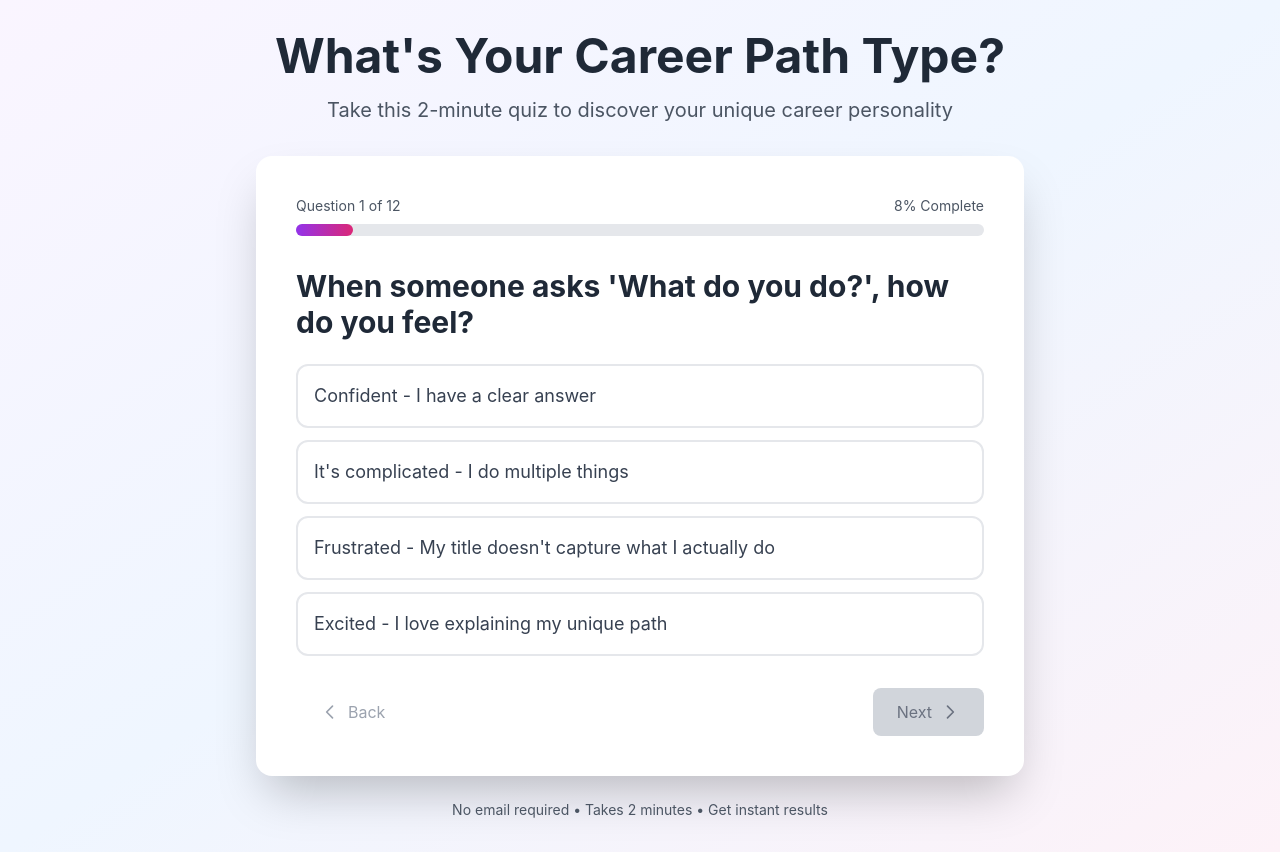
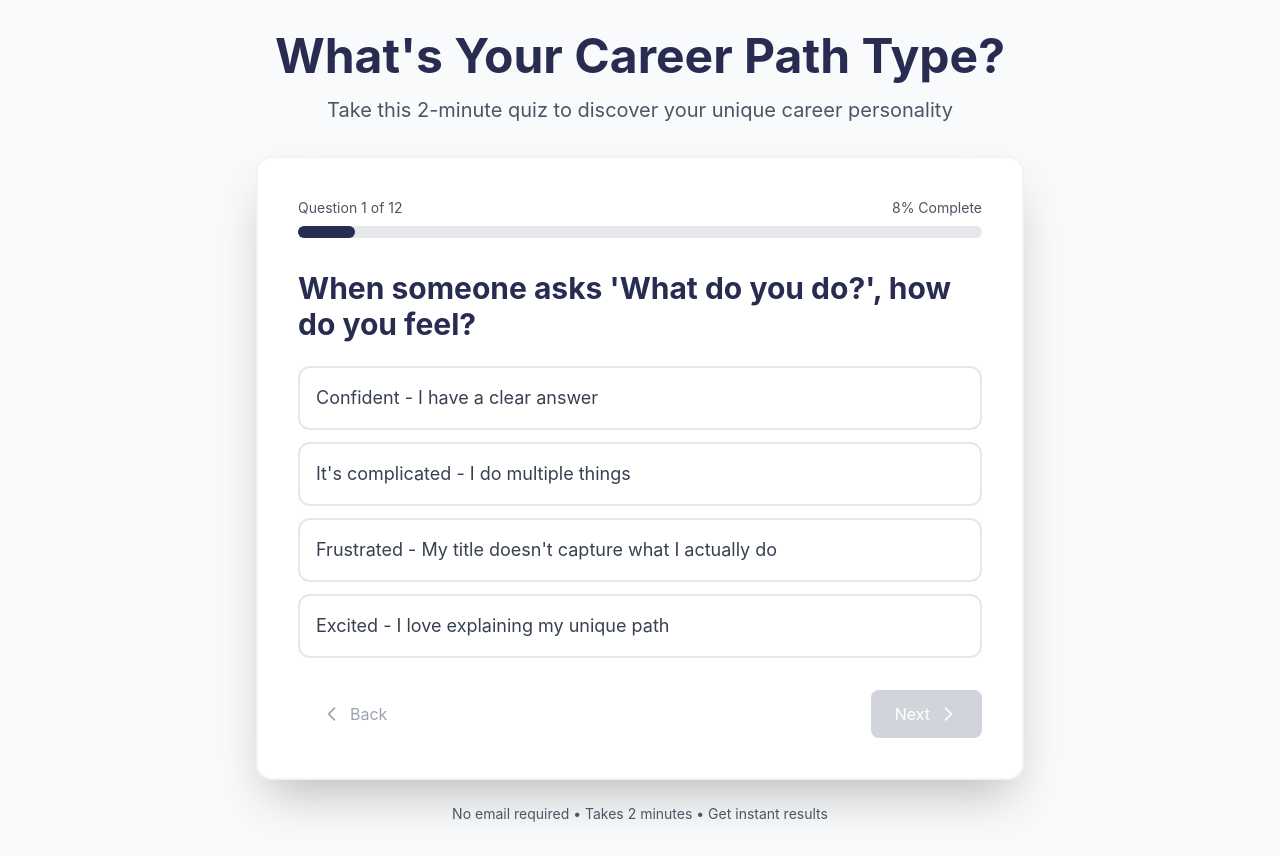
Before and after one commit to ChinenyeOguadinma/NonLinear-Career-Quiz, a Next.js app: page / in a window 1280 px wide. Built offline with nearby package versions, Linux system fonts and the light colour scheme.

Commit message:
Refactor styles and add pre-order link functionality

```diff
--- a/app/page.js
+++ b/app/page.js
@@ -25,6 +25,9 @@ export default function CareerPathQuiz() {
   const [answers, setAnswers] = useState({});
   const [showResults, setShowResults] = useState(false);
   const [email, setEmail] = useState('');
+
+  // Replace this with your actual pre-order URL
+  const preOrderLink = "http://bit.ly/nonlinearcareer";
 
   const questions = [
     {
@@ -214,6 +217,10 @@ export default function CareerPathQuiz() {
     setShowResults(resultType);
   };
 
+  const handlePreOrder = () => {
+    window.open(preOrderLink, '_blank');
+  };
+
   const progress = ((currentQuestion + 1) / questions.length) * 100;
 
   if (showResults) {
@@ -221,13 +228,13 @@ export default function CareerPathQuiz() {
     const totalScore = Object.values(answers).reduce((sum, answer) => sum + answer.weight, 0);
 
     return (
-      <div className="min-h-screen bg-gradient-to-br from-purple-50 via-blue-50 to-pink-50 p-4 md:p-8">
+      <div className="min-h-screen bg-gray-50 p-4 md:p-8">
         <div className="max-w-3xl mx-auto">
-          <div className="bg-white rounded-2xl shadow-2xl p-8 md:p-12">
+          <div className="bg-white rounded-2xl shadow-2xl p-8 md:p-12 border-2 border-gray-100">
             <div className="text-center mb-8">
-              <Sparkles className="w-16 h-16 mx-auto text-purple-600 mb-4" />
+              <Sparkles className="w-16 h-16 mx-auto mb-4" style={{ color: '#282c50' }} />
               <h2 className="text-4xl font-bold text-gray-800 mb-2">Your Career Type:</h2>
-              <h3 className="text-5xl font-bold bg-gradient-to-r from-purple-600 to-pink-600 bg-clip-text text-transparent mb-4">
+              <h3 className="text-5xl font-bold mb-4" style={{ color: '#282c50' }}>
                 {result.title}
               </h3>
               <p className="text-gray-600 text-lg">You scored {totalScore} points</p>
@@ -239,11 +246,11 @@ export default function CareerPathQuiz() {
               </div>
 
               <div>
-                <h4 className="font-bold text-xl text-gray-800 mb-3">Your Strengths:</h4>
+                <h4 className="font-bold text-xl mb-3" style={{ color: '#282c50' }}>Your Strengths:</h4>
                 <div className="grid grid-cols-1 md:grid-cols-2 gap-2">
                   {result.strengths.map((strength, idx) => (
                     <div key={idx} className="flex items-center space-x-2">
-                      <span className="text-green-500">✓</span>
+                      <span style={{ color: '#282c50' }}>✓</span>
                       <span className="text-gray-700">{strength}</span>
                     </div>
                   ))}
@@ -251,7 +258,7 @@ export default function CareerPathQuiz() {
               </div>
 
               <div>
-                <h4 className="font-bold text-xl text-gray-800 mb-3">Common Challenges:</h4>
+                <h4 className="font-bold text-xl mb-3" style={{ color: '#282c50' }}>Common Challenges:</h4>
                 <ul className="space-y-2">
                   {result.challenges.map((challenge, idx) => (
                     <li key={idx} className="text-gray-600 flex items-start">
@@ -262,16 +269,16 @@ export default function CareerPathQuiz() {
                 </ul>
               </div>
 
-              <div className="bg-gradient-to-r from-purple-100 to-pink-100 rounded-xl p-6">
-                <h4 className="font-bold text-xl text-gray-800 mb-2">Why You Need This Workbook:</h4>
+              <div className="rounded-xl p-6 border-2" style={{ borderColor: '#282c50', backgroundColor: 'rgba(40, 44, 80, 0.05)' }}>
+                <h4 className="font-bold text-xl mb-2" style={{ color: '#282c50' }}>Why You Need This Workbook:</h4>
                 <p className="text-gray-700 leading-relaxed">{result.recommendation}</p>
               </div>
             </div>
 
             <div className="border-t pt-8">
-              <div className="bg-gradient-to-r from-purple-600 to-pink-600 rounded-xl p-8 text-white text-center">
+              <div className="rounded-xl p-8 text-white text-center" style={{ backgroundColor: '#282c50' }}>
                 <h3 className="text-2xl font-bold mb-4">Ready to Own Your Non-Linear Path?</h3>
-                <p className="mb-6 text-lg">Get the complete workbook with 30+ exercises designed for careers like yours.</p>
+                <p className="mb-6 text-lg text-gray-100">Get the complete workbook with 30+ exercises designed for careers like yours.</p>
 
                 <div className="mb-6">
                   <input
@@ -281,12 +288,16 @@ export default function CareerPathQuiz() {
                     onChange={(e) => setEmail(e.target.value)}
                     className="w-full max-w-md px-4 py-3 rounded-lg text-gray-800 mb-4"
                   />
-                  <button className="w-full max-w-md bg-white text-purple-600 font-bold py-3 px-8 rounded-lg hover:bg-gray-100 transition">
-                    Get Early Access + 20% Off
+                  <button
+                    onClick={handlePreOrder}
+                    className="w-full max-w-md bg-white font-bold py-3 px-8 rounded-lg hover:bg-gray-100 transition"
+                    style={{ color: '#282c50' }}
+                  >
+                    Pre-Order the Workbook Now
                   </button>
                 </div>
 
-                <p className="text-sm text-purple-100">Join hundreds of others discovering their career clarity</p>
+                <p className="text-sm text-gray-300">Join hundreds of others discovering their career clarity</p>
               </div>
             </div>
 
@@ -310,11 +321,11 @@ export default function CareerPathQuiz() {
   }
 
   return (
-    <div className="min-h-screen bg-gradient-to-br from-purple-50 via-blue-50 to-pink-50 p-4 md:p-8">
+    <div className="min-h-screen bg-gray-50 p-4 md:p-8">
       <div className="max-w-3xl mx-auto">
         {currentQuestion === 0 && (
           <div className="text-center mb-8">
-            <h1 className="text-4xl md:text-5xl font-bold text-gray-800 mb-4">
+            <h1 className="text-4xl md:text-5xl font-bold mb-4" style={{ color: '#282c50' }}>
               What's Your Career Path Type?
             </h1>
             <p className="text-xl text-gray-600">
@@ -323,7 +334,7 @@ export default function CareerPathQuiz() {
           </div>
         )}
 
-        <div className="bg-white rounded-2xl shadow-2xl p-6 md:p-10">
+        <div className="bg-white rounded-2xl shadow-2xl p-6 md:p-10 border-2 border-gray-100">
           <div className="mb-8">
             <div className="flex justify-between text-sm text-gray-600 mb-2">
               <span>Question {currentQuestion + 1} of {questions.length}</span>
@@ -331,14 +342,14 @@ export default function CareerPathQuiz() {
             </div>
             <div className="w-full bg-gray-200 rounded-full h-3">
               <div
-                className="bg-gradient-to-r from-purple-600 to-pink-600 h-3 rounded-full transition-all duration-300"
-                style={{ width: `${progress}%` }}
+                className="h-3 rounded-full transition-all duration-300"
+                style={{ width: `${progress}%`, backgroundColor: '#282c50' }}
               />
             </div>
           </div>
 
           <div className="mb-8">
-            <h2 className="text-2xl md:text-3xl font-bold text-gray-800 mb-6">
+            <h2 className="text-2xl md:text-3xl font-bold mb-6" style={{ color: '#282c50' }}>
               {questions[currentQuestion].question}
             </h2>
 
@@ -349,9 +360,14 @@ export default function CareerPathQuiz() {
                   onClick={() => handleAnswer(option.value, option.weight)}
                   className={`w-full text-left p-4 rounded-xl border-2 transition-all ${
                     answers[currentQuestion]?.value === option.value
-                      ? 'border-purple-600 bg-purple-50'
-                      : 'border-gray-200 hover:border-purple-300 hover:bg-gray-50'
+                      ? 'bg-opacity-5'
+                      : 'border-gray-200 hover:border-gray-400 hover:bg-gray-50'
                   }`}
+                  style={
+                    answers[currentQuestion]?.value === option.value
+                      ? { borderColor: '#282c50', backgroundColor: 'rgba(40, 44, 80, 0.05)' }
+                      : {}
+                  }
                 >
                   <span className="text-lg text-gray-700">{option.text}</span>
                 </button>
@@ -363,11 +379,12 @@ export default function CareerPathQuiz() {
             <button
               onClick={prevQuestion}
               disabled={currentQuestion === 0}
-              className={`flex items-center space-x-2 px-6 py-3 rounded-lg ${
+              className={`flex items-center space-x-2 px-6 py-3 rounded-lg transition ${
                 currentQuestion === 0
                   ? 'text-gray-400 cursor-not-allowed'
-                  : 'text-purple-600 hover:bg-purple-50'
+                  : 'hover:bg-gray-100'
               }`}
+              style={currentQuestion === 0 ? {} : { color: '#282c50' }}
             >
               <ChevronLeft className="w-5 h-5" />
               <span>Back</span>
@@ -376,11 +393,12 @@ export default function CareerPathQuiz() {
             <button
               onClick={nextQuestion}
               disabled={!answers[currentQuestion]}
-              className={`flex items-center space-x-2 px-6 py-3 rounded-lg ${
+              className={`flex items-center space-x-2 px-6 py-3 rounded-lg text-white transition ${
                 !answers[currentQuestion]
                   ? 'bg-gray-300 text-gray-500 cursor-not-allowed'
-                  : 'bg-gradient-to-r from-purple-600 to-pink-600 text-white hover:shadow-lg'
+                  : 'hover:shadow-lg'
               }`}
+              style={!answers[currentQuestion] ? {} : { backgroundColor: '#282c50' }}
             >
               <span>{currentQuestion === questions.length - 1 ? 'See Results' : 'Next'}</span>
               <ChevronRight className="w-5 h-5" />
```
